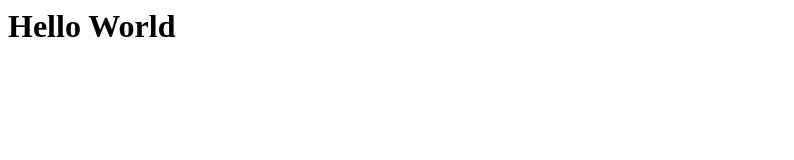
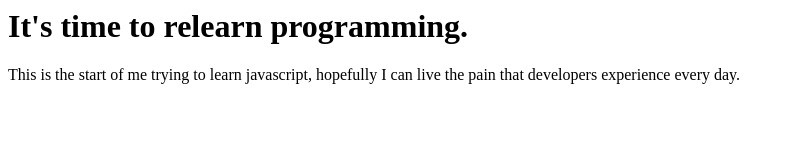
Before and after one commit to shawnplusplus/zoombox, a plain HTML site: page index.html in a window 1280 px wide. Shown: the whole page, without its empty margins (0-794 px from the left). Drawn offline with Linux system fonts and the light colour scheme.

Commit message:
Updated index

```diff
--- a/index.html
+++ b/index.html
@@ -1,11 +1,14 @@
 <html>
     <head>
+        <h1>It's time to relearn programming. </h1>
         <title>
             Re-learning How to Program
         </title>
         <script type="text/javascript" src="example.js">
             //alert("Arnie says Hi");
         </script>
-        <h1>Hello World</h1>
     </head>
+    <body>
+        This is the start of me trying to learn javascript, hopefully I can live the pain that developers experience every day.
+    </body>
 </html>
```
